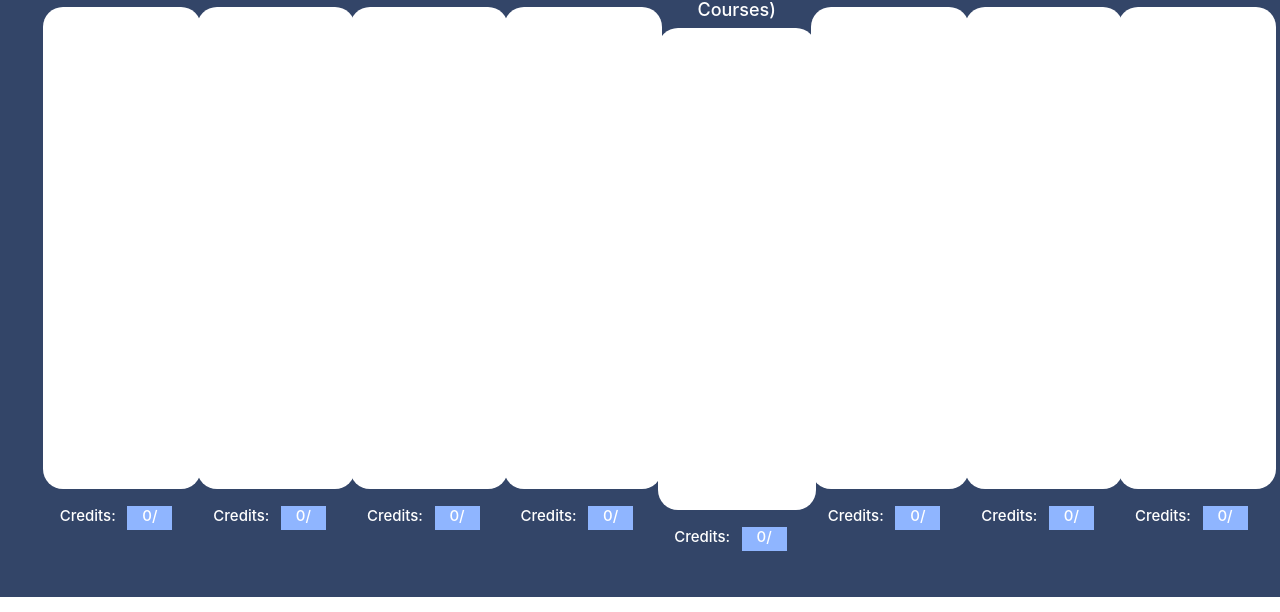
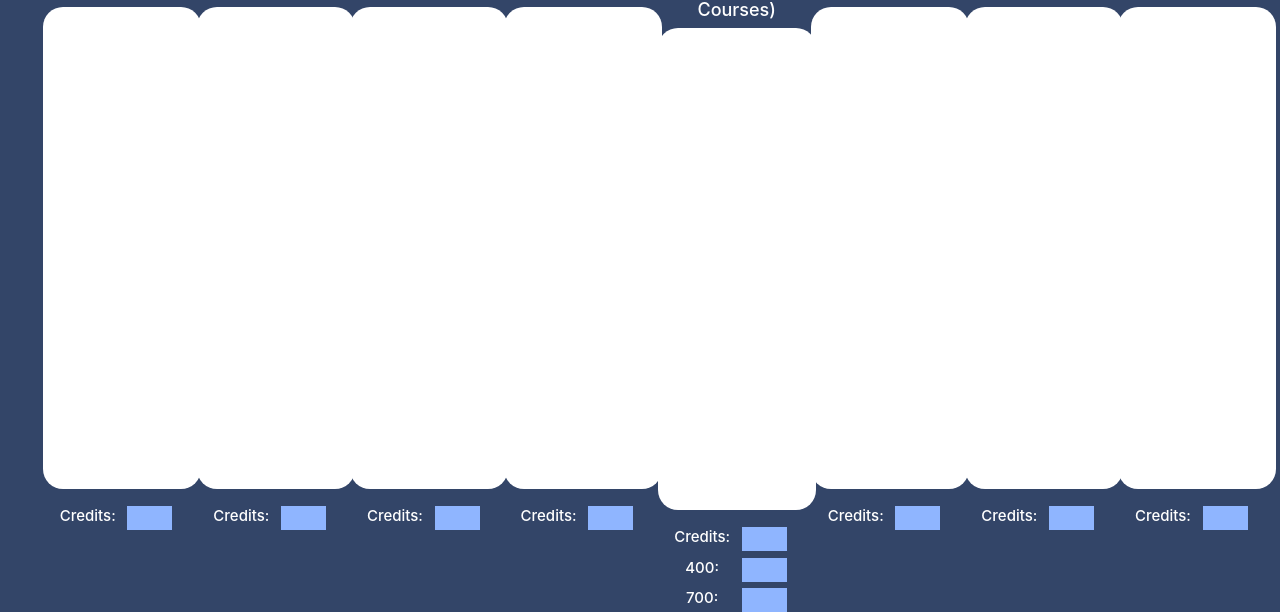
Before and after one commit to Jeanne-KK/se_work, a Flask app: page /subject_credit in a window 1280 px wide. Shown: the part 203-815 px from the top of the page. Run offline with Flask 3, Linux system fonts and the light colour scheme; the visitor is signed in with stand-in values (Sample User, id 1); data that the repository does not hold is empty.

Commit message:
finish_subject_credit

```diff
--- a/init-db.js
+++ b/init-db.js
@@ -222,7 +222,6 @@ db.student.insertMany([
 				{subject_id: "003191", grade: 4, year: 4, credit: 3},
 			]
 	}
-
 ])
 
 db.curriculum.insertOne(
--- a/web/app/static/css/subject_cd.css
+++ b/web/app/static/css/subject_cd.css
@@ -270,7 +270,31 @@ nav {
     background-color: #ffffff;
     border-radius: 20px;
 }
+.cr1 {
+    position: absolute;
+    width: 73px;
+    margin-top: 265%;
+    padding-left: 15%;
+    font-family: "Inter", Helvetica;
+    font-weight: 500;
+    color: #ffffff;
+    font-size: 15px;
+    letter-spacing: 0;
+    line-height: normal;
+}
 
+.cr2 {
+    position: absolute;
+    width: 73px;
+    margin-top: 280%;
+    padding-left: 15%;
+    font-family: "Inter", Helvetica;
+    font-weight: 500;
+    color: #ffffff;
+    font-size: 15px;
+    letter-spacing: 0;
+    line-height: normal;
+}
 .cr {
     position: absolute;
     width: 73px;
@@ -282,6 +306,7 @@ nav {
     font-size: 15px;
     letter-spacing: 0;
     line-height: normal;
+    display: block;
 }
 
 .crbox {
--- a/web/app/templates/sj_credit.html
+++ b/web/app/templates/sj_credit.html
@@ -53,6 +53,14 @@
         <div class="cr">Credits:
             <div class="crbox"><span id="bfmajorco"></span><span id="majorco"></span></div>
         </div>
+        <div class="cr1">400:
+            <div class="crbox"><span id="bf400"></span><span id="400"></span></div>
+        </div>
+        <div class="cr2">700:
+
+            <div class="crbox"><span id="bf700"></span><span id="700"></span></div>
+        </div>
+
 
     </div>
     <div class="minor">วิชาโท<br />(Minor Courses)
@@ -75,21 +83,18 @@
     </div>
 
     <script>
+        function showdata(data){
             var credit1 = 0;
             var credit2 = 0;
             var credit3 = 0;
             var credit4 = 0;
-
-
+            var credit5 = 0;
+            var credit6 = 0;
             var credit7 = 0;
             var credit8 = 0;
+            var credit400 = 0;
+            var credit700 = 0;
 
-        var listsub = [];
-
-        var chcredit = 0;
-        function showdata(data){
-            var credit5 = 0;
-            var credit6 = 0;
             var container1 = document.getElementById("reqbox");
             var container2 = document.getElementById("reqcobox");
             var container3 = document.getElementById("speccobox");
@@ -106,15 +111,21 @@
             var cn6 = document.getElementById("bfminor");
             var cn7 = document.getElementById("bfge");
             var cn8 = document.getElementById("bffree");
+            var cn400 = document.getElementById("bf400");
+            var cn700 = document.getElementById("bf700");
 
 
 
 
+            var cre_5 = parseInt(document.getElementById("majorco").textContent);
+            var cre_400 = parseInt(document.getElementById("400").textContent);
+            var cre_700 = parseInt(document.getElementById("700").textContent);
+            //console.log(cre_5)
 
+
+            data.sort((a, b) => b.subject_id - a.subject_id)
             for(var i = 0; i < data.length; i++){
                 var html = '';
-
-
                 if(testt(data[i]["subject_id"])[0].slice(0, 31) == "หมวด วิชาศึกษาทั่วไป วิชาบังคับ"){
                     html += `<div class="sjname">${data[i]["subject_id"]}</div>`;
                     container1.innerHTML += html;
@@ -142,7 +153,38 @@
                     credit3 += data[i]["credit"];
                 }
                 else if(testt(data[i]["subject_id"])[0].slice(0, 35) == "หมวด วิชาเฉพาะ วิชาเอก วิชาเอกเลือก"){
-                    listsub.push(data[i]);
+                    if(data[i]["subject_id"][3] == '7'){
+                        html += `<div class="sjname">${data[i]["subject_id"]}</div>`;
+                        container5.innerHTML += html;
+                        credit700 += data[i]["credit"];
+                        credit5 += data[i]["credit"];
+                    }else{
+                        if(data[i]["subject_id"][3] == '4'){
+
+                            if(cre_400 - credit400 > 0 || cre_5 - credit5 > 0 ){
+                                html += `<div class="sjname">${data[i]["subject_id"]}</div>`;
+                                container5.innerHTML += html;
+                                credit400 += data[i]["credit"];
+                                credit5 += data[i]["credit"];
+                            }
+                            else{
+                                html += `<div class="sjname">${data[i]["subject_id"]}</div>`;
+                                container6.innerHTML += html;
+                                credit6 += data[i]["credit"];
+                            }
+                        }else{
+                            if(cre_5 - credit5 > 0){
+                                html += `<div class="sjname">${data[i]["subject_id"]}</div>`;
+                                container5.innerHTML += html;
+                                credit5 += data[i]["credit"];
+                            }else{
+                                html += `<div class="sjname">${data[i]["subject_id"]}</div>`;
+                                container6.innerHTML += html;
+                                credit6 += data[i]["credit"];
+                            }
+                        }
+
+                    }
                 }
 
 
@@ -153,42 +195,51 @@
                     credit8 += data[i]["credit"];
                 }
             }
+            console.log("***********");
+            console.log(cre_400);
+            console.log(credit400);
+            console.log(cre_5);
+            console.log(credit5);
+
+            console.log("***********");
             // console.log("******");
             // console.log(credit1);
             // console.log(credit2);
-            listsub.sort((a, b) => b.subject_id - a.subject_id)
-            // console.log(listsub);
+            // listsub.sort((a, b) => b.subject_id - a.subject_id)
+            // // console.log(listsub);
 
-            var html1 = ''
-            var html2 = ''
-            var chcreditloop = chcredit;
-            for(var i = 0; i < listsub.length; i++){
-                if(chcreditloop - listsub[i]["credit"] >= 0){
-                    if(listsub[i]["subject_id"][3] == '7'){
-                        html1 +=`<div class="sjname">${listsub[i]["subject_id"]}</div>`;
-                        container5.innerHTML = html1;
-                        credit5 += listsub[i]["credit"];
-                        chcreditloop -= listsub[i]["credit"];
-                    }
-                    else if(listsub[i]["subject_id"][3] == '4'){
-                        html1 +=`<div class="sjname">${listsub[i]["subject_id"]}</div>`;
-                        container5.innerHTML = html1;
-                        credit5 += listsub[i]["credit"];
-                        chcreditloop -= listsub[i]["credit"];
-                    }else{
-                        html1 +=`<div class="sjname">${listsub[i]["subject_id"]}</div>`;
-                        container5.innerHTML = html1;
-                        credit5 += listsub[i]["credit"];
-                        chcreditloop -= listsub[i]["credit"];
-                    }
-                    // console.log(chcreditloop);
-                }else{
-                    html2 +=`<div class="sjname">${listsub[i]["subject_id"]}</div>`;
-                    container6.innerHTML = html2;
-                    credit6 += listsub[i]["credit"];
-                }
+            // var html1 = ''
+            // var html2 = ''
+            // var chcreditloop = chcredit;
+            // for(var i = 0; i < listsub.length; i++){
+            //     if(chcreditloop - listsub[i]["credit"] >= 0){
+            //         if(listsub[i]["subject_id"][3] == '7'){
+            //             html1 +=`<div class="sjname">${listsub[i]["subject_id"]}</div>`;
+            //             container5.innerHTML = html1;
+            //             credit5 += listsub[i]["credit"];
+            //             credit700 += listsub[i]["credit"];
+            //             chcreditloop -= listsub[i]["credit"];
+            //         }
+            //         else if(listsub[i]["subject_id"][3] == '4'){
+            //             html1 +=`<div class="sjname">${listsub[i]["subject_id"]}</div>`;
+            //             container5.innerHTML = html1;
+            //             credit5 += listsub[i]["credit"];
+            //             credit400 += listsub[i]["credit"];
+            //             chcreditloop -= listsub[i]["credit"];
+            //         }else{
+            //             html1 +=`<div class="sjname">${listsub[i]["subject_id"]}</div>`;
+            //             container5.innerHTML = html1;
+            //             credit5 += listsub[i]["credit"];
+            //             chcreditloop -= listsub[i]["credit"];
+            //         }
+            //         // console.log(chcreditloop);
+            //     }else{
+            //         html2 +=`<div class="sjname">${listsub[i]["subject_id"]}</div>`;
+            //         container6.innerHTML = html2;
+            //         credit6 += listsub[i]["credit"];
+            //     }
 
-            }
+            // }
             cn1.innerHTML = `${credit1}/`;
             cn2.innerHTML = `${credit2}/`;
             cn3.innerHTML = `${credit3}/`;
@@ -197,17 +248,31 @@
             cn6.innerHTML = `${credit6}/`;
             cn7.innerHTML = `${credit7}/`;
             cn8.innerHTML = `${credit8}/`;
+            cn400.innerHTML = `${credit400}/`;
+            cn700.innerHTML = `${credit700}/`;
             // console.log("******");
         }
 
         function showcredit(data){
             //console.log(data[0]["วิชาบังคับ"])
+            var ch_plan = "{{session['user']['study_plan']}}"
             var container = document.getElementById("req").innerHTML = data[0]["วิชาบังคับ"];
             var container = document.getElementById("reqco").innerHTML = data[0]["เอกบังคับร่วม"];
             var container = document.getElementById("specco").innerHTML = data[0]["เอกประจำแผน"];
             var container = document.getElementById("core").innerHTML = data[0]["วิชาแกน"];
             var container = document.getElementById("majorco").innerHTML = data[0]["เอกเลือก"];
             chcredit = data[0]["เอกเลือก"];
+            if(ch_plan == "แผนปกติ"){
+                var container = document.getElementById("400").innerHTML = data[0]["400"];
+                var container = document.getElementById("700").innerHTML = 0;
+            }else if(ch_plan == "แผนสหกิจศึกษา"){
+                var container = document.getElementById("400").innerHTML = data[0]["400"];
+                var container = document.getElementById("700").innerHTML = 0;
+            }
+            else if(ch_plan == "แผนก้าวหน้า"){
+                var container = document.getElementById("400").innerHTML = data[0]["400"];
+                var container = document.getElementById("700").innerHTML = data[0]["700"];
+            }
             var container = document.getElementById("minor").innerHTML = data[0]["โท"];
             var container = document.getElementById("ge").innerHTML = data[0]["GE"];
             var container = document.getElementById("free").innerHTML = data[0]["เสรี"];
@@ -215,19 +280,12 @@
         $(document).ready(function () {
             $.getJSON("/all_credit", function (data) {
                 showcredit(data);
-            });
-            $.getJSON("/data1", function (data) {
+                $.getJSON("/data5", function (data) {
                     showdata(data);
                 });
-            $.getJSON("/data2", function (data) {
-                showdata(data);
             });
-            $.getJSON("/data3", function (data) {
-                showdata(data);
-            });
-            $.getJSON("/data4", function (data) {
-                showdata(data);
-            });
+
+
 
         });
         function ShowPopupMenu() {
--- a/web/app/views.py
+++ b/web/app/views.py
@@ -305,6 +305,61 @@ def data4():
         if isinstance(db, MongoClient):
             db.close()
 
+@app.route('/data5')
+def data5():
+    db=""
+    app.logger.debug("AAAAAAAAAAAAAAAAAAAA")
+    try:
+        app.logger.debug("BBBBBBBBBBBBBBBBBBBBB")
+        db = get_db()
+        app.logger.debug(type(session["user"]["_id"]))
+
+        data = db.student.aggregate([
+            {
+                "$match": {
+                "_id": session['user']['_id']
+                }
+            },
+            {
+                "$unwind": "$enroll"
+            },
+            {
+                "$group": {
+                "_id": "null",
+                "subjects": {
+                    "$push": {
+                    "subject_id": "$enroll.subject_id",
+                    "grade": "$enroll.grade",
+                    "credit": "$enroll.credit"
+                    }
+                }
+                }
+            },
+            {
+                "$project": {
+                "_id": 0,
+                "subjects": 1
+                }
+            }
+            ])
+
+
+        app.logger.debug("****************************")
+        #app.logger.debug(data)
+        app.logger.debug("****************************")
+        data_= []
+        for i in data:
+            data_ += i["subjects"]
+            app.logger.debug(i["subjects"])
+
+        return jsonify(data_)
+
+    except Exception as e:
+        return jsonify({"errors": str(e)}), 500  # Return an error response with a 500 status code
+    finally:
+        if isinstance(db, MongoClient):
+            db.close()
+
 @app.route('/tadvisee')
 def tadvisee():
     db=""
@@ -498,6 +553,9 @@ def all_credit():
                         "เอกเลือก": {
                             "$sum": "$หมวด.วิชาเฉพาะ.วิชาเอก.วิชาเอกเลือก.แผนสหกิจศึกษา.หน่วยกิต"
                         },
+                        "400": {
+                            "$sum": "$หมวด.วิชาเฉพาะ.วิชาเอก.วิชาเอกเลือก.แผนก้าวหน้า.เงื่อนไข.400"
+                        },
                         "โท": {
                             "$sum": "$หมวด.วิชาเฉพาะ.วิชาโท.หน่วยกิต"
                         },
@@ -530,6 +588,9 @@ def all_credit():
                         "เอกเลือก": {
                             "$sum": "$หมวด.วิชาเฉพาะ.วิชาเอก.วิชาเอกเลือก.แผนปกติ.หน่วยกิต"
                         },
+                        "400": {
+                            "$sum": "$หมวด.วิชาเฉพาะ.วิชาเอก.วิชาเอกเลือก.แผนก้าวหน้า.เงื่อนไข.400"
+                        },
                         "โท": {
                             "$sum": "$หมวด.วิชาเฉพาะ.วิชาโท.หน่วยกิต"
                         },
@@ -561,6 +622,12 @@ def all_credit():
                         },
                         "เอกเลือก": {
                             "$sum": "$หมวด.วิชาเฉพาะ.วิชาเอก.วิชาเอกเลือก.แผนก้าวหน้า.หน่วยกิต"
+                        },
+                        "400": {
+                            "$sum": "$หมวด.วิชาเฉพาะ.วิชาเอก.วิชาเอกเลือก.แผนก้าวหน้า.เงื่อนไข.400"
+                        },
+                        "700": {
+                            "$sum": "$หมวด.วิชาเฉพาะ.วิชาเอก.วิชาเอกเลือก.แผนก้าวหน้า.เงื่อนไข.700"
                         },
                         "โท": {
                             "$sum": "$หมวด.วิชาเฉพาะ.วิชาโท.หน่วยกิต"
```
Lines whose indentation alone changed are shown as unchanged.
